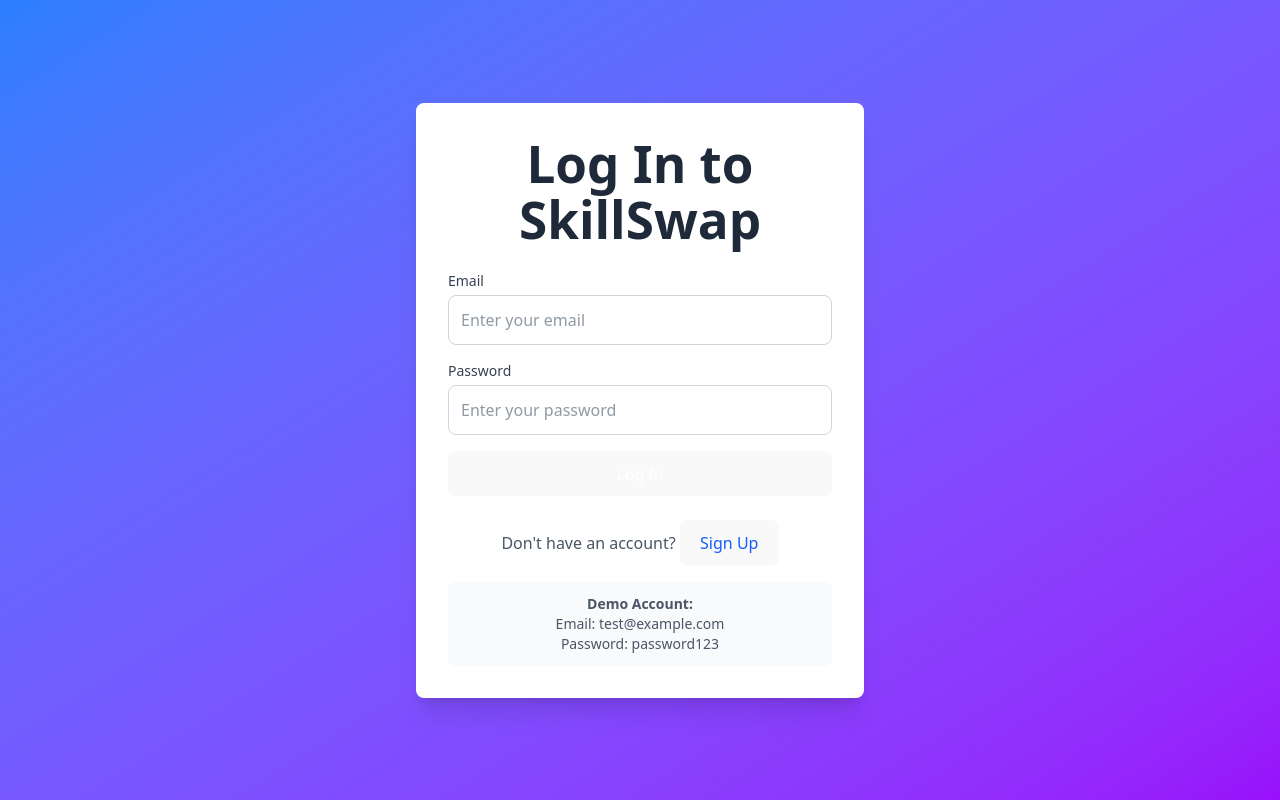
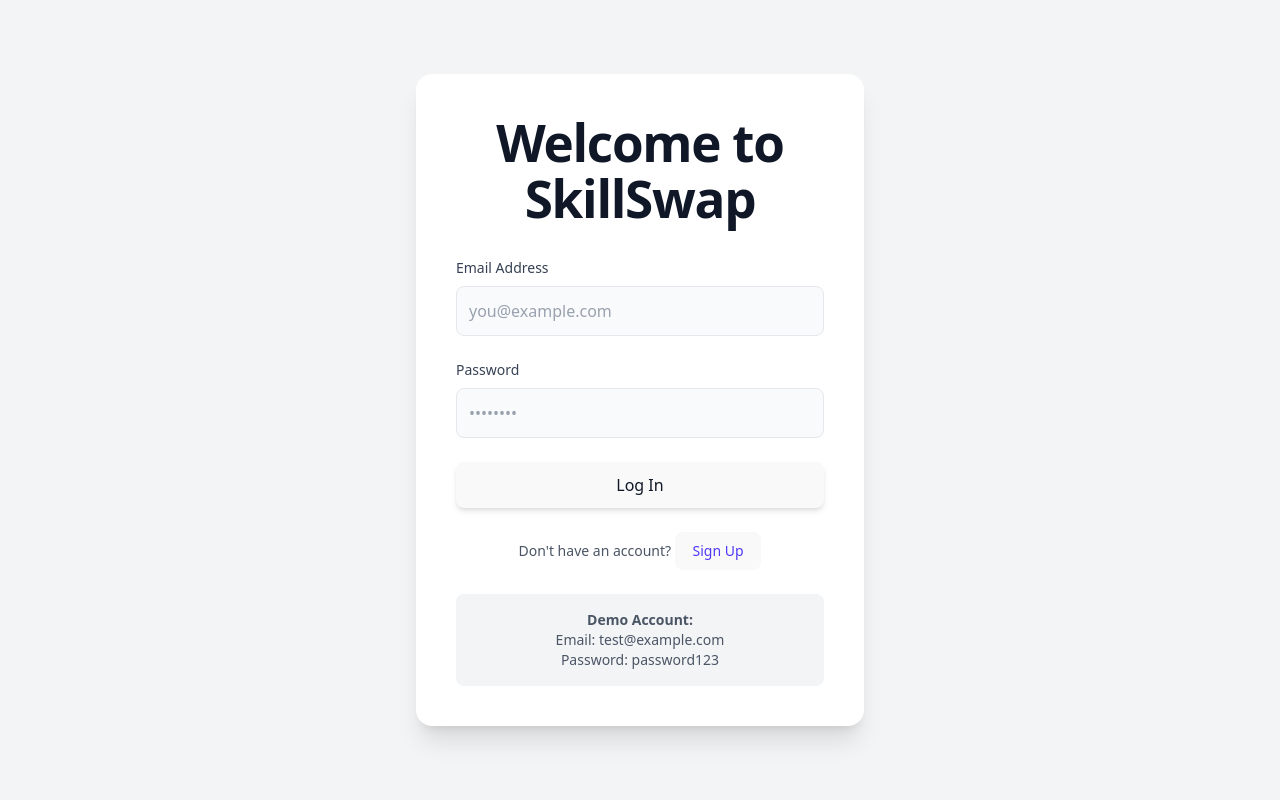
Before and after one commit to Sunny2307/Skillmate, a React (Vite) app in the folder client/: page / in a window 1280 px wide. Built offline with nearby package versions, Linux system fonts and the light colour scheme.

Commit message:
change in ui

```diff
--- a/client/src/index.css
+++ b/client/src/index.css
@@ -55,3 +55,16 @@
 }
 
 /* Remove dark theme styles */
+
+/* login and signup page design  */
+@keyframes gradient-bg {
+  0% { background-position: 0% 50%; }
+  50% { background-position: 100% 50%; }
+  100% { background-position: 0% 50%; }
+}
+
+.animate-gradient-bg {
+  background: linear-gradient(45deg, #4f46e5, #14b8a6, #8b5cf6);
+  background-size: 200% 200%;
+  animation: gradient-bg 15s ease infinite;
+}
--- a/client/src/pages/Login.jsx
+++ b/client/src/pages/Login.jsx
@@ -23,7 +23,6 @@
     try {
       const result = login(email, password);
       if (result.success) {
-        // Login successful - you can redirect or update UI here
         console.log('Login successful!');
       } else {
         setError(result.error);
@@ -36,67 +35,70 @@
   };
 
   return (
-    <div className="min-h-screen flex items-center justify-center bg-gradient-to-br from-blue-500 to-purple-600">
-      <div className="bg-white p-8 rounded-lg shadow-xl max-w-md w-full mx-4">
-        <h1 className="text-3xl font-bold text-gray-800 mb-6 text-center">Log In to SkillSwap</h1>
+    <div className="min-h-screen flex items-center justify-center bg-gray-100">
+      <div className="bg-white p-10 rounded-2xl shadow-xl max-w-md w-full mx-4 transform transition-all hover:scale-105">
+        <h1 className="text-4xl font-extrabold text-gray-900 mb-8 text-center tracking-tight">
+          Welcome to SkillSwap
+        </h1>
 
         {error && (
-          <div className="bg-red-100 border border-red-400 text-red-700 px-4 py-3 rounded mb-4" role="alert">
+          <div className="bg-red-50 border-l-4 border-red-500 text-red-700 p-4 rounded-lg mb-6">
             {error}
           </div>
         )}
 
-        <form onSubmit={handleLogin} className="space-y-4">
+        <div className="space-y-6">
           <div>
-            <label htmlFor="email" className="block text-sm font-medium text-gray-700 mb-1">
-              Email
+            <label htmlFor="email" className="block text-sm font-medium text-gray-700 mb-2">
+              Email Address
             </label>
             <input
               id="email"
               type="email"
-              placeholder="Enter your email"
+              placeholder="you@example.com"
               value={email}
               onChange={(e) => setEmail(e.target.value)}
-              className="w-full p-3 border border-gray-300 rounded-lg focus:ring-2 focus:ring-blue-500 focus:border-transparent"
+              className="w-full p-3 border border-gray-200 rounded-lg focus:ring-2 focus:ring-indigo-500 focus:border-indigo-500 transition-colors bg-gray-50 text-gray-900 placeholder-gray-400"
               required
             />
           </div>
 
           <div>
-            <label htmlFor="password" className="block text-sm font-medium text-gray-700 mb-1">
+            <label htmlFor="password" className="block text-sm font-medium text-gray-700 mb-2">
               Password
             </label>
             <input
               id="password"
               type="password"
-              placeholder="Enter your password"
+              placeholder="••••••••"
               value={password}
               onChange={(e) => setPassword(e.target.value)}
-              className="w-full p-3 border border-gray-300 rounded-lg focus:ring-2 focus:ring-blue-500 focus:border-transparent"
+              className="w-full p-3 border border-gray-200 rounded-lg focus:ring-2 focus:ring-indigo-500 focus:border-indigo-500 transition-colors bg-gray-50 text-gray-900 placeholder-gray-400"
               required
             />
           </div>
 
           <button
-            type="submit"
+            type="button"
+            onClick={handleLogin}
             disabled={isLoading}
-            className="w-full px-4 py-3 bg-blue-600 text-white rounded-lg hover:bg-blue-700 disabled:opacity-50 disabled:cursor-not-allowed transition-colors"
+            className="w-full px-6 py-4 bg-blue-600 text-gray-900 rounded-lg hover:bg-blue-500 hover:scale-105 disabled:opacity-50 disabled:cursor-not-allowed transition-all duration-300 font-bold shadow-md"
           >
             {isLoading ? 'Logging in...' : 'Log In'}
           </button>
-        </form>
+        </div>
 
-        <p className="text-center mt-6 text-gray-600">
+        <p className="text-center mt-6 text-gray-600 text-sm">
           Don't have an account?{' '}
           <button
             onClick={onSwitchToSignup}
-            className="text-blue-600 hover:text-blue-800 font-medium"
+            className="text-indigo-600 hover:text-indigo-800 font-semibold transition-colors"
           >
             Sign Up
           </button>
         </p>
 
-        <div className="mt-4 p-3 bg-gray-50 rounded-lg">
+        <div className="mt-6 p-4 bg-gray-100 rounded-lg">
           <p className="text-sm text-gray-600 text-center">
             <strong>Demo Account:</strong><br />
             Email: test@example.com<br />
--- a/client/src/pages/Register.jsx
+++ b/client/src/pages/Register.jsx
@@ -5,18 +5,59 @@
 const Register = ({ onSwitchToLogin }) => {
   const [name, setName] = useState('');
   const [email, setEmail] = useState('');
+  const [otp, setOtp] = useState(['', '', '', '']);
   const [password, setPassword] = useState('');
   const [confirmPassword, setConfirmPassword] = useState('');
   const [error, setError] = useState(null);
   const [isLoading, setIsLoading] = useState(false);
+  const [isOtpSent, setIsOtpSent] = useState(false);
+  const [isOtpVerified, setIsOtpVerified] = useState(false);
   const { register } = useAuth();
+
+  const handleSendOtp = (e) => {
+    e.preventDefault();
+    setError(null);
+    setIsLoading(true);
+
+    if (!validateInput({ email, name })) {
+      setError('Please enter a valid name and email.');
+      setIsLoading(false);
+      return;
+    }
+
+    // Placeholder for OTP sending logic
+    // TODO: Implement OTP sending logic here
+    console.log('OTP sent to:', email);
+    setIsOtpSent(true);
+    setIsLoading(false);
+  };
+
+  const handleOtpChange = (index, value) => {
+    if (/^\d?$/.test(value)) {
+      const newOtp = [...otp];
+      newOtp[index] = value;
+      setOtp(newOtp);
+
+      // Auto-focus next input
+      if (value && index < 3) {
+        document.getElementById(`otp-${index + 1}`).focus();
+      }
+
+      // Check if OTP is complete
+      if (newOtp.every((digit) => digit !== '')) {
+        // Placeholder for OTP verification logic
+        // TODO: Implement OTP verification logic here
+        console.log('OTP entered:', newOtp.join(''));
+        setIsOtpVerified(true);
+      }
+    }
+  };
 
   const handleRegister = async (e) => {
     e.preventDefault();
     setError(null);
     setIsLoading(true);
 
-    // Validate passwords match
     if (password !== confirmPassword) {
       setError('Passwords do not match');
       setIsLoading(false);
@@ -32,7 +73,6 @@
     try {
       const result = register(email, password, name);
       if (result.success) {
-        // Registration successful - you can redirect or update UI here
         console.log('Registration successful!');
       } else {
         setError(result.error);
@@ -45,19 +85,21 @@
   };
 
   return (
-    <div className="min-h-screen flex items-center justify-center bg-gradient-to-br from-blue-500 to-purple-600">
-      <div className="bg-white p-8 rounded-lg shadow-xl max-w-md w-full mx-4">
-        <h1 className="text-3xl font-bold text-gray-800 mb-6 text-center">Sign Up for SkillSwap</h1>
+    <div className="min-h-screen flex items-center justify-center bg-gray-100">
+      <div className="bg-white p-10 rounded-2xl shadow-xl max-w-md w-full mx-4 transform transition-all hover:scale-105">
+        <h1 className="text-4xl font-extrabold text-gray-900 mb-8 text-center tracking-tight">
+          Join SkillSwap
+        </h1>
 
         {error && (
-          <div className="bg-red-100 border border-red-400 text-red-700 px-4 py-3 rounded mb-4" role="alert">
+          <div className="bg-red-50 border-l-4 border-red-500 text-red-700 p-4 rounded-lg mb-6">
             {error}
           </div>
         )}
 
-        <form onSubmit={handleRegister} className="space-y-4">
+        <div className="space-y-6">
           <div>
-            <label htmlFor="name" className="block text-sm font-medium text-gray-700 mb-1">
+            <label htmlFor="name" className="block text-sm font-medium text-gray-700 mb-2">
               Full Name
             </label>
             <input
@@ -66,70 +108,106 @@
               placeholder="Enter your full name"
               value={name}
               onChange={(e) => setName(e.target.value)}
-              className="w-full p-3 border border-gray-300 rounded-lg focus:ring-2 focus:ring-blue-500 focus:border-transparent"
+              className="w-full p-3 border border-gray-200 rounded-lg focus:ring-2 focus:ring-indigo-500 focus:border-indigo-500 transition-colors bg-gray-50 text-gray-900 placeholder-gray-400"
               required
+              disabled={isOtpSent}
             />
           </div>
 
           <div>
-            <label htmlFor="email" className="block text-sm font-medium text-gray-700 mb-1">
-              Email
+            <label htmlFor="email" className="block text-sm font-medium text-gray-700 mb-2">
+              Email Address
             </label>
             <input
               id="email"
               type="email"
-              placeholder="Enter your email"
+              placeholder="you@example.com"
               value={email}
               onChange={(e) => setEmail(e.target.value)}
-              className="w-full p-3 border border-gray-300 rounded-lg focus:ring-2 focus:ring-blue-500 focus:border-transparent"
+              className="w-full p-3 border border-gray-200 rounded-lg focus:ring-2 focus:ring-indigo-500 focus:border-indigo-500 transition-colors bg-gray-50 text-gray-900 placeholder-gray-400"
               required
+              disabled={isOtpSent}
             />
           </div>
 
-          <div>
-            <label htmlFor="password" className="block text-sm font-medium text-gray-700 mb-1">
-              Password
-            </label>
-            <input
-              id="password"
-              type="password"
-              placeholder="Enter your password (min 6 characters)"
-              value={password}
-              onChange={(e) => setPassword(e.target.value)}
-              className="w-full p-3 border border-gray-300 rounded-lg focus:ring-2 focus:ring-blue-500 focus:border-transparent"
-              required
-            />
-          </div>
+          {!isOtpSent ? (
+            <button
+              type="button"
+              onClick={handleSendOtp}
+              disabled={isLoading}
+              className="w-full px-6 py-4 bg-blue-600 text-gray-900 rounded-lg hover:bg-blue-500 hover:scale-105 disabled:opacity-50 disabled:cursor-not-allowed transition-all duration-300 font-bold shadow-md"
+            >
+              {isLoading ? 'Sending OTP...' : 'Send OTP'}
+            </button>
+          ) : !isOtpVerified ? (
+            <div>
+              <label className="block text-sm font-medium text-gray-700 mb-2">
+                Enter OTP
+              </label>
+              <div className="flex space-x-2 justify-center">
+                {otp.map((digit, index) => (
+                  <input
+                    key={index}
+                    id={`otp-${index}`}
+                    type="text"
+                    maxLength="1"
+                    value={digit}
+                    onChange={(e) => handleOtpChange(index, e.target.value)}
+                    className="w-12 p-3 border border-gray-200 rounded-lg text-center focus:ring-2 focus:ring-indigo-500 focus:border-indigo-500 transition-colors bg-gray-50 text-gray-900"
+                    required
+                  />
+                ))}
+              </div>
+            </div>
+          ) : (
+            <>
+              <div>
+                <label htmlFor="password" className="block text-sm font-medium text-gray-700 mb-2">
+                  Password
+                </label>
+                <input
+                  id="password"
+                  type="password"
+                  placeholder="••••••••"
+                  value={password}
+                  onChange={(e) => setPassword(e.target.value)}
+                  className="w-full p-3 border border-gray-200 rounded-lg focus:ring-2 focus:ring-indigo-500 focus:border-indigo-500 transition-colors bg-gray-50 text-gray-900 placeholder-gray-400"
+                  required
+                />
+              </div>
 
-          <div>
-            <label htmlFor="confirmPassword" className="block text-sm font-medium text-gray-700 mb-1">
-              Confirm Password
-            </label>
-            <input
-              id="confirmPassword"
-              type="password"
-              placeholder="Confirm your password"
-              value={confirmPassword}
-              onChange={(e) => setConfirmPassword(e.target.value)}
-              className="w-full p-3 border border-gray-300 rounded-lg focus:ring-2 focus:ring-blue-500 focus:border-transparent"
-              required
-            />
-          </div>
+              <div>
+                <label htmlFor="confirmPassword" className="block text-sm font-medium text-gray-700 mb-2">
+                  Confirm Password
+                </label>
+                <input
+                  id="confirmPassword"
+                  type="password"
+                  placeholder="••••••••"
+                  value={confirmPassword}
+                  onChange={(e) => setConfirmPassword(e.target.value)}
+                  className="w-full p-3 border border-gray-200 rounded-lg focus:ring-2 focus:ring-indigo-500 focus:border-indigo-500 transition-colors bg-gray-50 text-gray-900 placeholder-gray-400"
+                  required
+                />
+              </div>
 
-          <button
-            type="submit"
-            disabled={isLoading}
-            className="w-full px-4 py-3 bg-green-600 text-white rounded-lg hover:bg-green-700 disabled:opacity-50 disabled:cursor-not-allowed transition-colors"
-          >
-            {isLoading ? 'Creating Account...' : 'Sign Up'}
-          </button>
-        </form>
+              <button
+                type="button"
+                onClick={handleRegister}
+                disabled={isLoading}
+                className="w-full px-6 py-4 bg-blue-600 text-gray-900 rounded-lg hover:bg-blue-500 hover:scale-105 disabled:opacity-50 disabled:cursor-not-allowed transition-all duration-300 font-bold shadow-md"
+              >
+                {isLoading ? 'Creating Account...' : 'Sign Up'}
+              </button>
+            </>
+          )}
+        </div>
 
-        <p className="text-center mt-6 text-gray-600">
+        <p className="text-center mt-6 text-gray-600 text-sm">
           Already have an account?{' '}
           <button
             onClick={onSwitchToLogin}
-            className="text-blue-600 hover:text-blue-800 font-medium"
+            className="text-indigo-600 hover:text-indigo-800 font-semibold transition-colors"
           >
             Log In
           </button>
```
